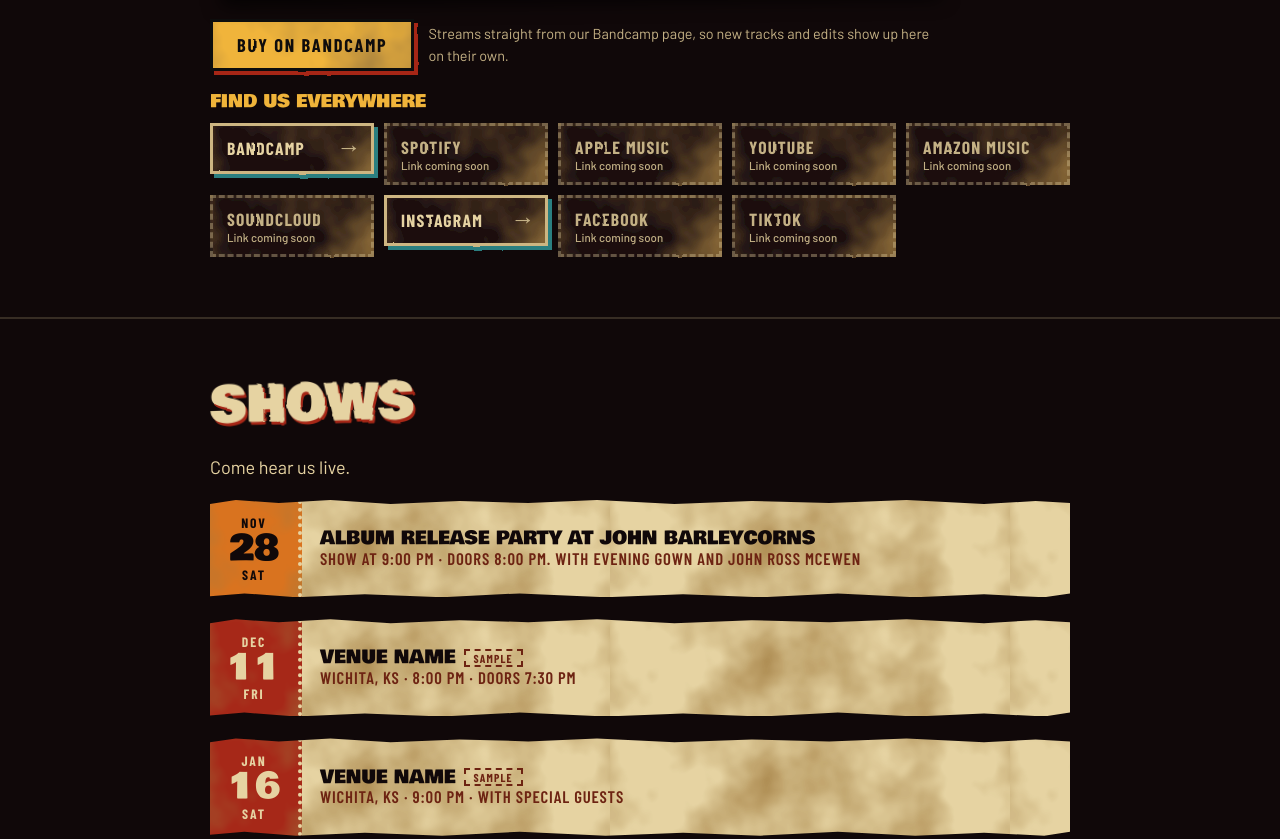
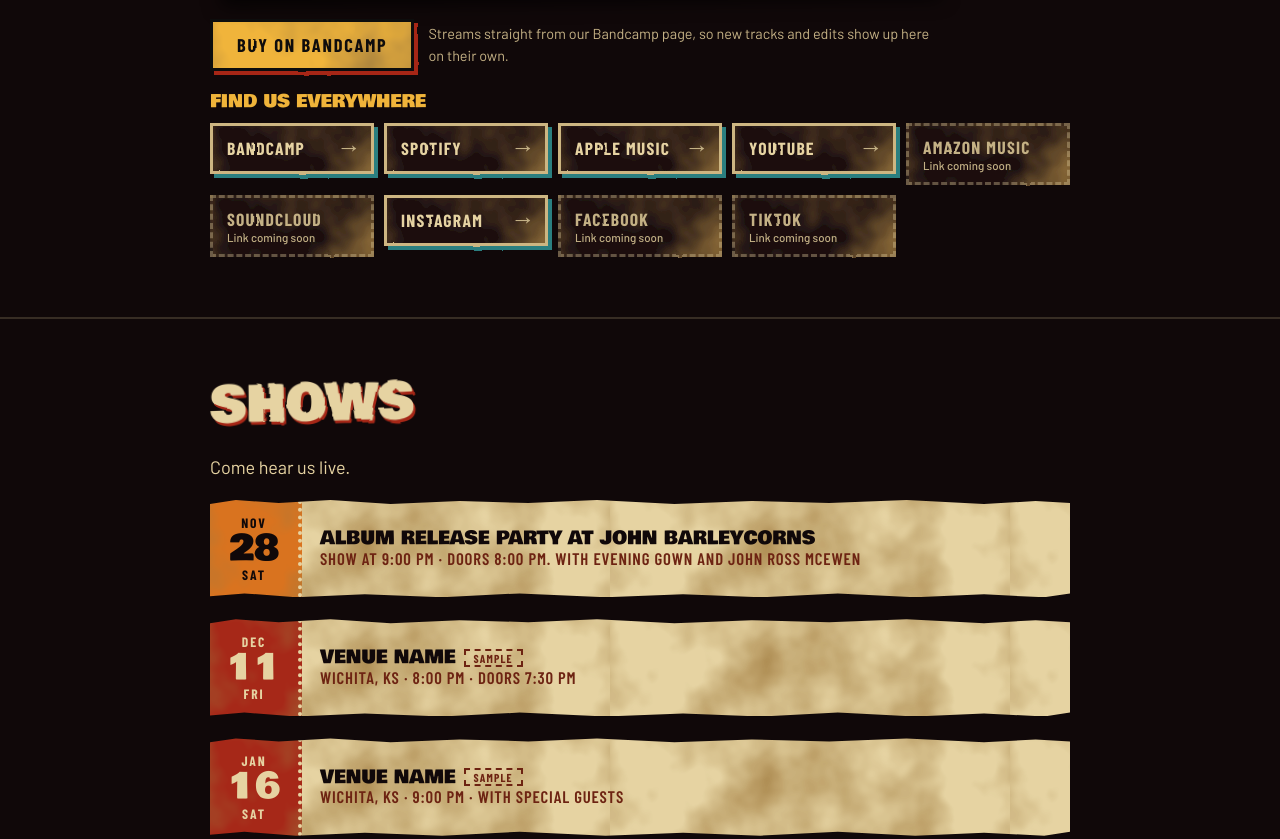
Before and after one commit to simmonsrob-cyber/Moonlight-Dreamers, a plain HTML site: page index.html in a window 1280 px wide. Shown: the part 1440-2279 px from the top of the page. Drawn offline with nearby package versions, Linux system fonts and the light colour scheme.

Commit message:
Add files via upload

```diff
--- a/index.html
+++ b/index.html
@@ -3,7 +3,7 @@
 <head>
 <meta charset="utf-8">
 <meta name="viewport" content="width=device-width, initial-scale=1">
-<title>The Moonlight Dreamers v6</title>
+<title>The Moonlight Dreamers v7</title>
 <meta name="description" content="The Moonlight Dreamers, a six-piece band from Wichita, Kansas. Listen to The Sunny Side, see upcoming shows, and get updates.">
 <meta property="og:title" content="The Moonlight Dreamers">
 <meta property="og:description" content="Album release party Saturday, November 28. Listen to The Sunny Side.">
@@ -270,7 +270,7 @@ footer .wrap{display:flex;flex-wrap:wrap;gap:10px 24px;justify-content:space-bet
 <footer>
   <div class="wrap">
     <span>&copy; <span id="yr"></span> The Moonlight Dreamers</span>
-    <span><a href="mailto:" id="contact">Contact</a> <span class="badge">v6</span></span>
+    <span><a href="mailto:" id="contact">Contact</a> <span class="badge">v7</span></span>
   </div>
 </footer>
 
@@ -282,9 +282,9 @@ const CONFIG = {
   // Leave a link as "" until you have it. Empty ones show as "Link coming soon".
   links: {
     bandcamp:  "https://themoonlightdreamers.bandcamp.com/",
-    spotify:   "",
-    appleMusic:"",
-    youtube:   "",
+    spotify:   "https://open.spotify.com/artist/59UGNzDOHF2yo3YIt8HiCY",
+    appleMusic:"https://music.apple.com/us/artist/the-moonlight-dreamers/6820270388",
+    youtube:   "https://www.youtube.com/channel/UC5uT1FRF9n4wLP1GJmuvCMw",
     amazon:    "",
     soundcloud:"",
     instagram: "https://www.instagram.com/themoonlightdreamers_ict/",
```
